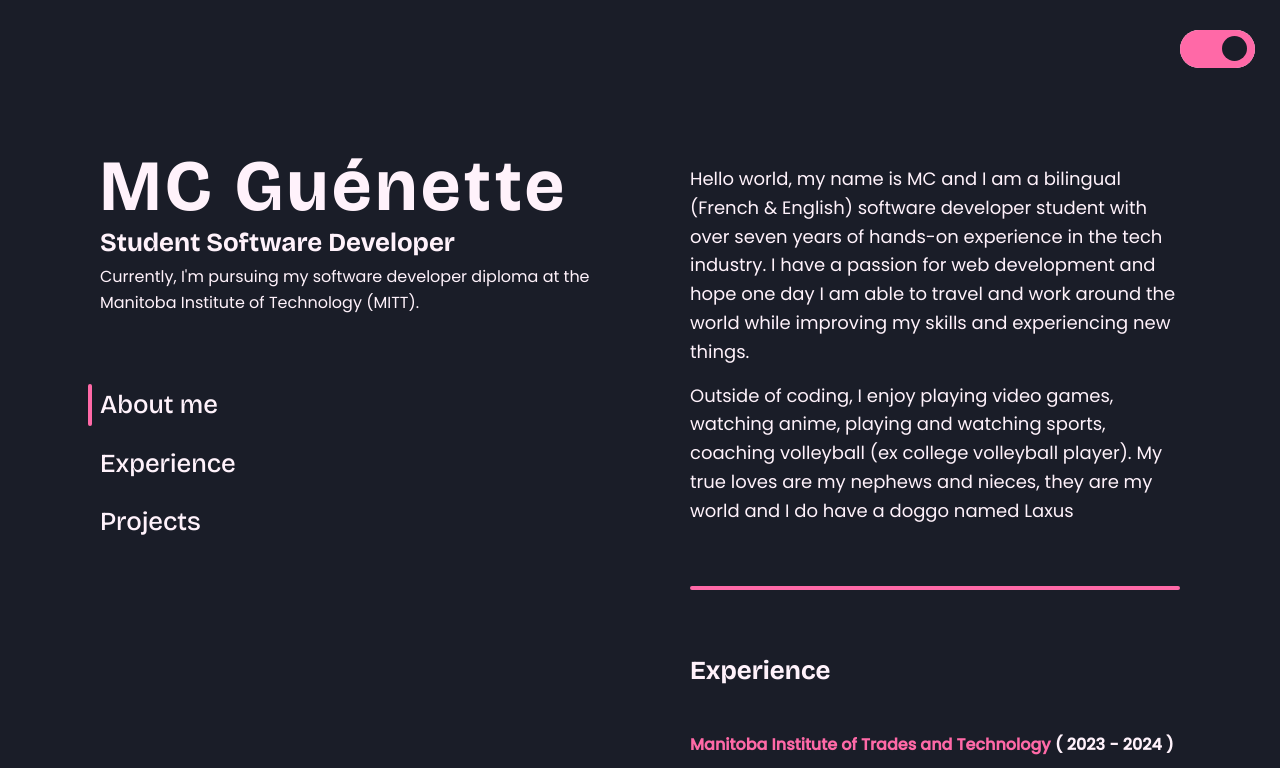
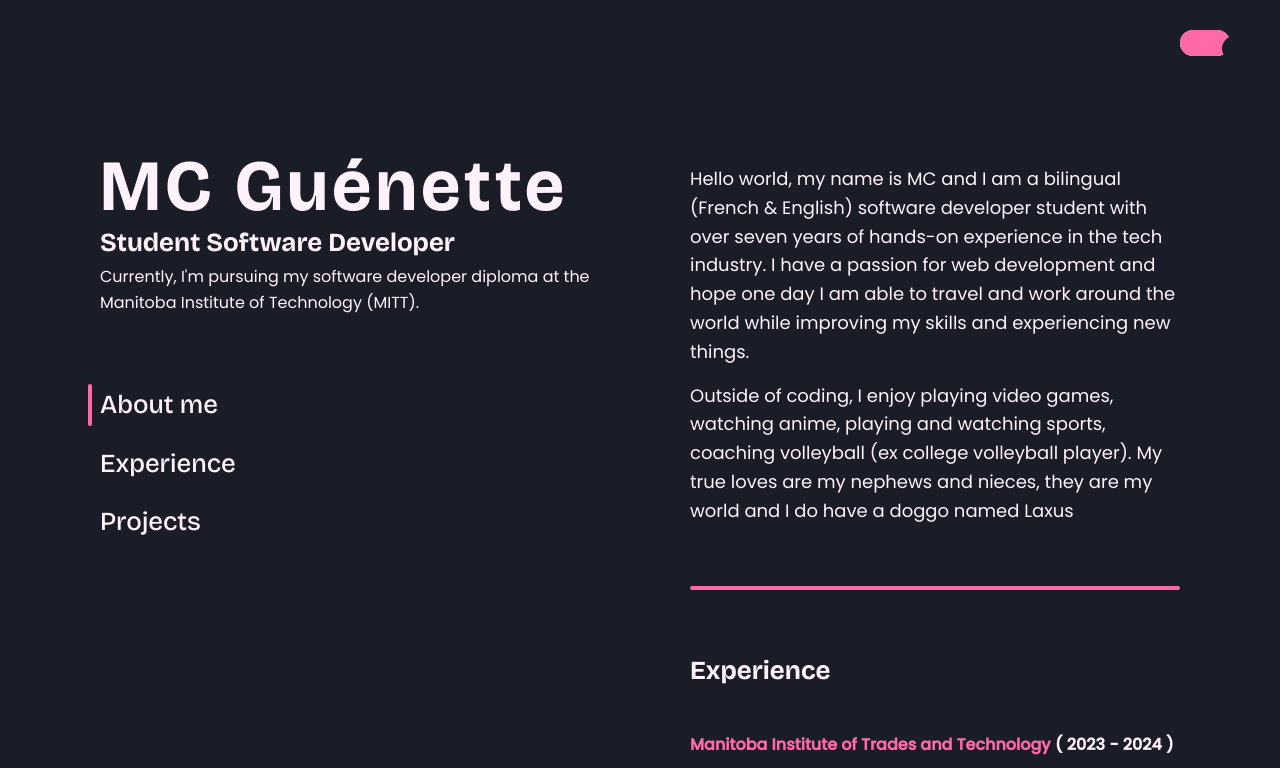
Before and after one commit to mcguenette/my-new-website, a website: page index.html in a window 1280 px wide. Shown: the top 768 px of the page. Drawn offline with nearby package versions, Linux system fonts and the light colour scheme; a web font is replaced by a local one.

Commit message:
Update style.css

```diff
--- a/src/style.css
+++ b/src/style.css
@@ -244,8 +244,8 @@ p {
 
 label {
     position: absolute;
-    width: 75px;
-    height: 37.5px;
+    width: 50px;
+    height: 25.5px;
     background-color: var(--app-font);
     border-radius: 50px;
     cursor: pointer;
@@ -258,8 +258,8 @@ input {
 
 .toggle {
     position: absolute;
-    width: 75px;
-    height: 37.5px;
+    width: 50px;
+    height: 25.5px;
     border-radius: 50px;
     transition: 0.3s;
 }
```
